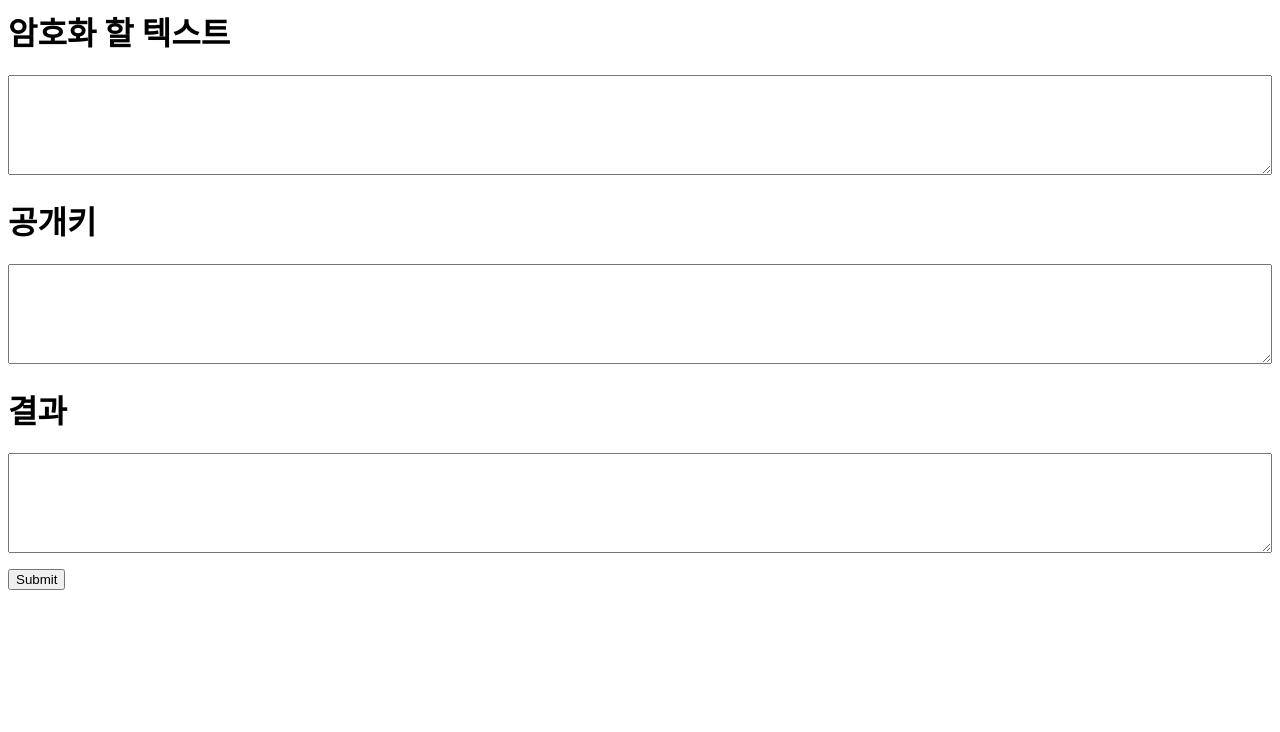
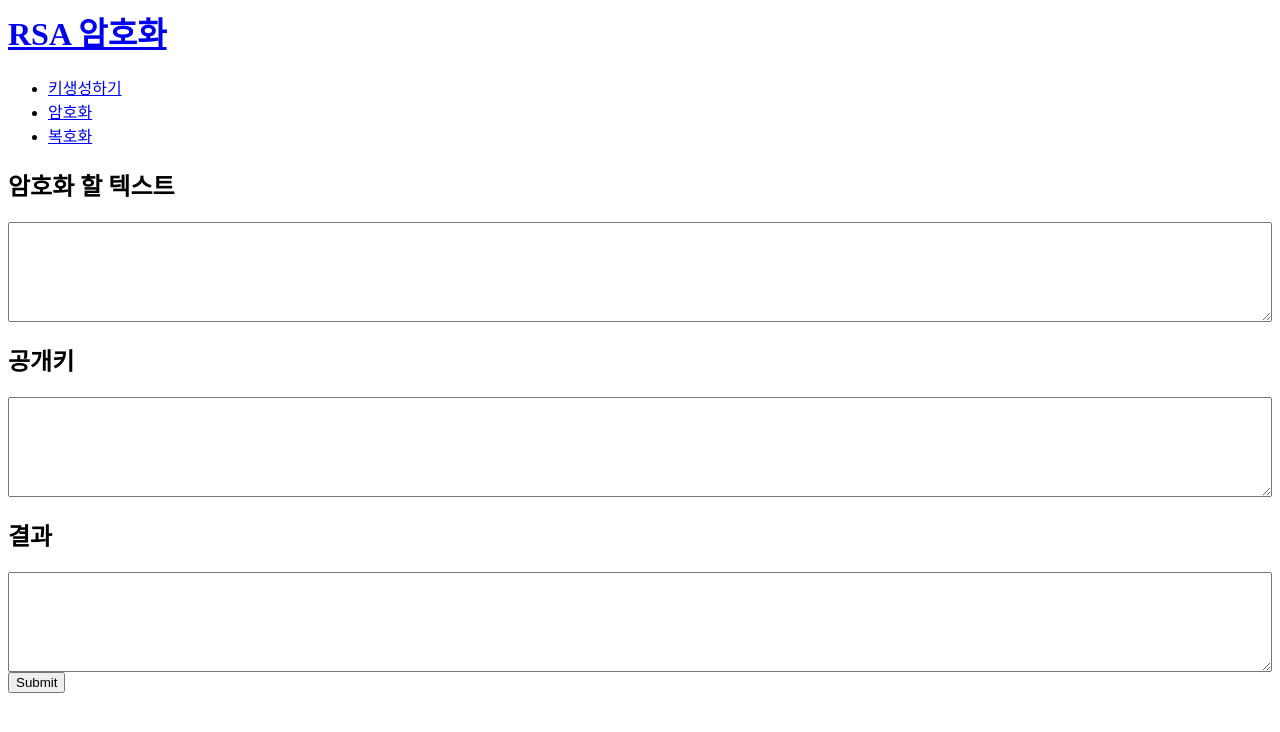
Before and after one commit to egoing/rsa-sandbox, a PHP site: page /enc.php in a window 1280 px wide. Shown: the top 732 px of the page. Run offline with PHP 8.4, Linux system fonts and the light colour scheme; data that the repository does not hold is empty.

Commit message:
improve design

```diff
--- a/enc.php
+++ b/enc.php
@@ -6,22 +6,19 @@ openssl_public_encrypt($_POST['plain'], $encrypted, $_POST['public']);
 <html>
 <head>
 <meta charset="utf-8">
-<style>
-textarea{
-	display:block;
-	width:100%;
-	height:100px;
-	margin-bottom:1rem;
-}
-</style>
+<link rel="stylesheet" type="text/css" href="style.css">
 </head>
 <body>
+<?php
+require_once 'nav.php';
+?>
+
 <form method="post" action="enc.php">
-<h1>암호화 할 텍스트</h1>
+<h2>암호화 할 텍스트</h2>
 <textarea name="plain"><?=isset($_POST['plain']) ? $_POST['plain'] : '' ?></textarea>
-<h1>공개키</h1>
+<h2>공개키</h2>
 <textarea name="public"><?=isset($_POST['public']) ? $_POST['public'] : '' ?></textarea>
-<h1>결과<h1>
+<h2>결과</h2>
 <textarea name="result"><?=base64_encode($encrypted)?></textarea>
 <input type="submit">
 </form>
--- /dev/null
+++ b/nav.php
@@ -0,0 +1,8 @@
+<h1>
+	<a href="https://youtu.be/wcHLVht8hNY">RSA 암호화</a>
+</h1>
+<ul>
+	<li><a href="genkey.php" target="_blank">키생성하기</a></li>
+	<li><a href="enc.php" target="_blank">암호화</a></li>
+	<li><a href="dec.php" target="_blank">복호화</a></li>
+</ul>
--- /dev/null
+++ b/style.css
@@ -0,0 +1,4 @@
+textarea {
+	height:100px;
+	width:100%;
+}
```
Also changed, not shown: dec.php (+7 -11 lines), genkey.php (+9 -13 lines).
